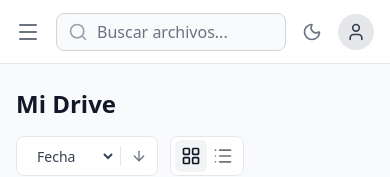
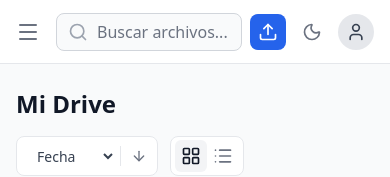
Before and after one commit to PAMABA261/internxt-drive-clone, a React (Vite) app: page / in a window 390 px wide. Shown: the top 177 px of the page. Built offline with nearby package versions, Linux system fonts and the light colour scheme.

Commit message:
fix: make upload button responsive on mobile

```diff
--- a/src/components/layout/Navbar.tsx
+++ b/src/components/layout/Navbar.tsx
@@ -76,9 +76,9 @@ export const Navbar = ({ toggleSidebar }: NavbarProps) => {
       <div className="flex items-center space-x-2 sm:space-x-4">
         <input type="file" ref={fileInputRef} onChange={handleFileChange} className="hidden" />
 
-        <button onClick={handleUploadClick} className="hidden sm:flex items-center px-4 py-2 bg-blue-600 text-white text-sm font-medium rounded-lg hover:bg-blue-700 transition-colors">
-          <Upload className="w-4 h-4 mr-2" />
-          Subir archivo
+        <button onClick={handleUploadClick} className="flex items-center justify-center p-2 sm:px-4 sm:py-2 bg-blue-600 text-white text-sm font-medium rounded-lg hover:bg-blue-700 transition-colors" title="Subir archivo">
+          <Upload className="w-5 h-5 sm:w-4 sm:h-4 sm:mr-2" />
+          <span className="hidden sm:inline">Subir archivo</span>
         </button>
 
         <button onClick={toggleTheme} className="p-2 rounded-full text-gray-500 hover:bg-gray-100 dark:text-gray-400 dark:hover:bg-gray-800 transition-colors" title="Cambiar tema">
```
